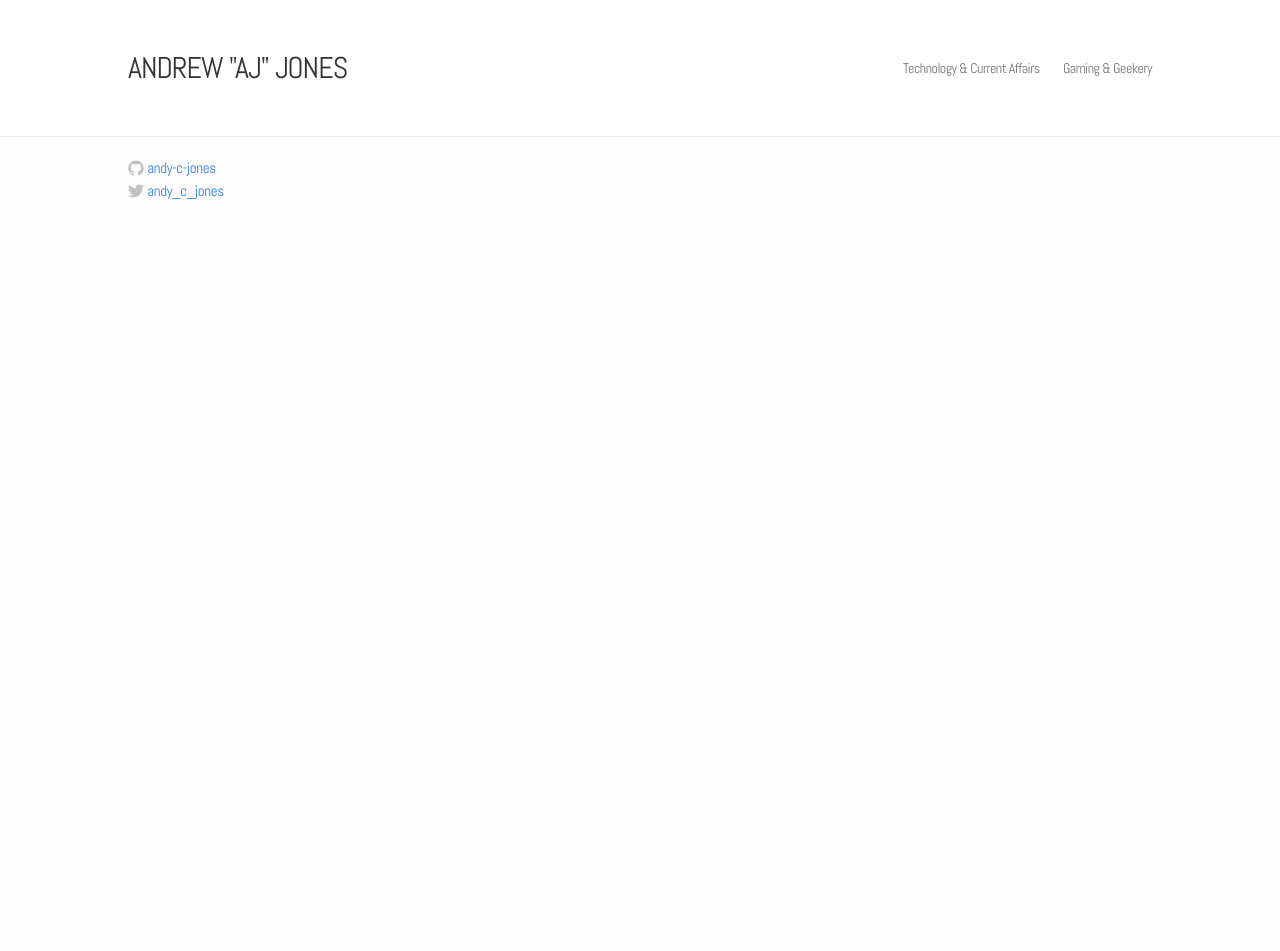
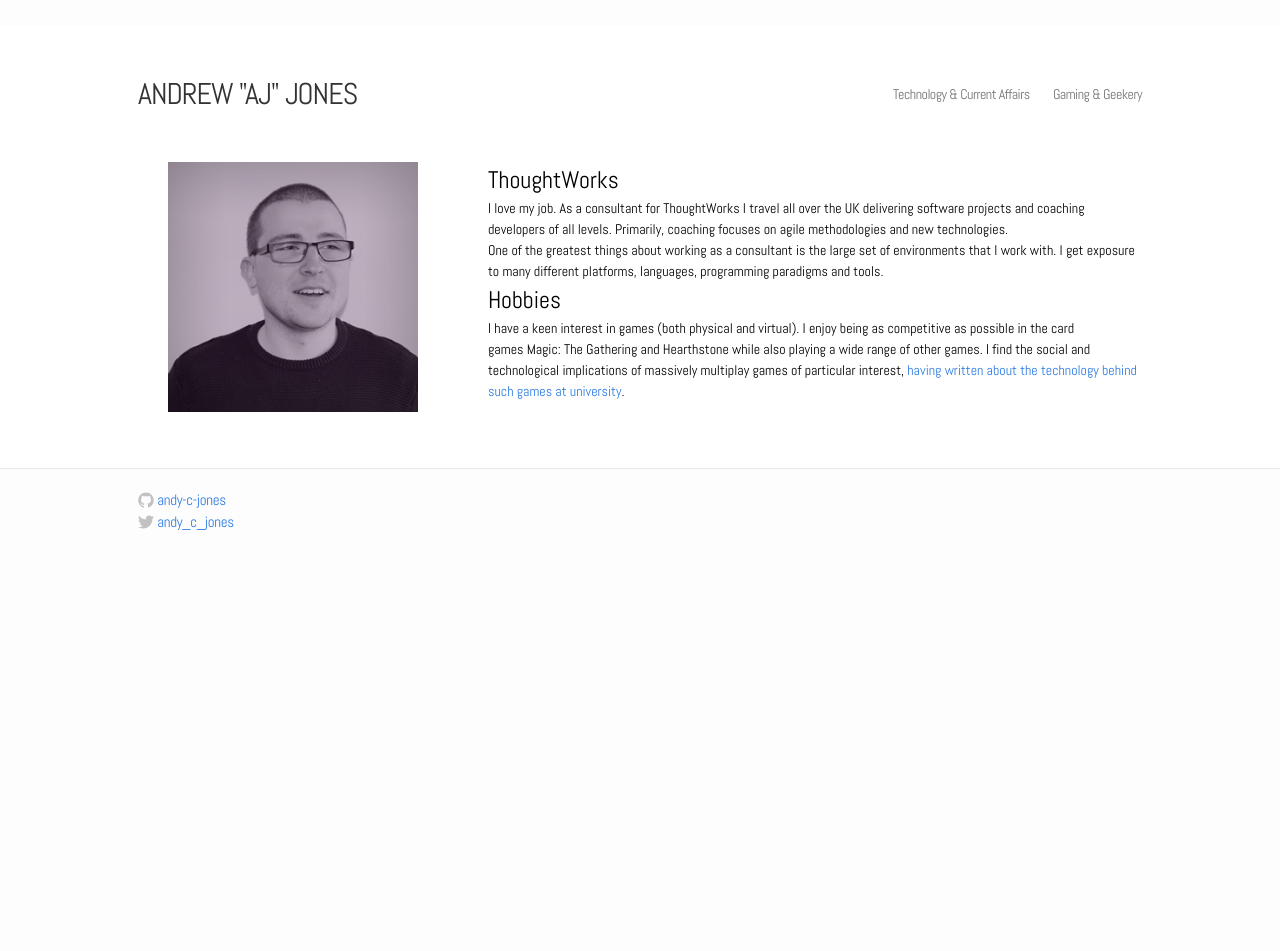
Before and after one commit to andy-c-jones/andy-c-jones.github.io, a Jekyll site: the page built from index.html, in a window 1280 px wide. Built offline with Jekyll 4.4.1, drawn with Linux system fonts in a browser that asks for light colours; before the commit the page ends 900 px from its top, so only the background shows below that.

Commit message:
Added index page content

```diff
--- a/css/main.css
+++ b/css/main.css
@@ -14,9 +14,13 @@
   line-height: 1.5;
   font-weight: 300;
   background-color: #fdfdfd;
+  padding: 2% 0;
 }
 
-h1, h2, h3, h4, h5, h6 { font-size: 100%; font-weight: 400; }
+h1, h2, h3, h4, h5, h6 {
+  font-size: 24px;
+  font-weight: 500;
+}
 
 a         { color: #2a7ae2; text-decoration: none; }
 a:hover   { color: #205caa;}
@@ -29,9 +33,27 @@
 .wrap:after { clear: both; }
 .wrap {
   max-width: 100%;
-  padding: 0 0px;
+  padding: 0 10px;
   margin: 0 auto;
   zoom: 1;
+}
+
+/* Index */
+/* ----------------------------------------------------------*/
+
+.main-image {
+  float: left;
+  width: 300px;
+  padding-right: 20px;
+  padding-left: 30px;
+  padding-bottom: 50px;
+}
+
+.right {
+  float: right;
+  width: 300px;
+  padding-right: 30px;
+  padding-left: 20px;
 }
 
 
--- a/index.html
+++ b/index.html
@@ -2,3 +2,18 @@
 layout: default
 ---
 <script type="text/javascript" src="home.js"></script>
+
+
+<div class="main-image">
+	<img src="images/Avatar.jpg" style="width:250px;height:250px">
+</div>
+
+<div>
+  <h1>ThoughtWorks</h1>
+  <p>I love my job. As a consultant for ThoughtWorks I travel all over the UK delivering software projects and coaching developers of all levels. Primarily, coaching focuses on agile methodologies and new technologies.
+  <br>
+  One of the greatest things about working as a consultant is the large set of environments that I work&nbsp;with. I get exposure to many different platforms, languages, programming paradigms and tools.</p>
+  <h1>Hobbies</h1>
+  <p>I have a keen interest in games (both physical and virtual). I enjoy being as competitive as possible in the card games&nbsp;Magic: The Gathering and Hearthstone while also playing a wide range of other games. I find the social and technological implications of massively multiplay games of particular interest,&nbsp;<a href="http://www.computer.org/csdl/proceedings/trustcom/2012/4745/00/4745b994-abs.html">having written about the technology behind such games at university</a>.
+  </p>
+</div>
```
Also changed, not shown: images/Avatar.jpg (added), 6 other files.
